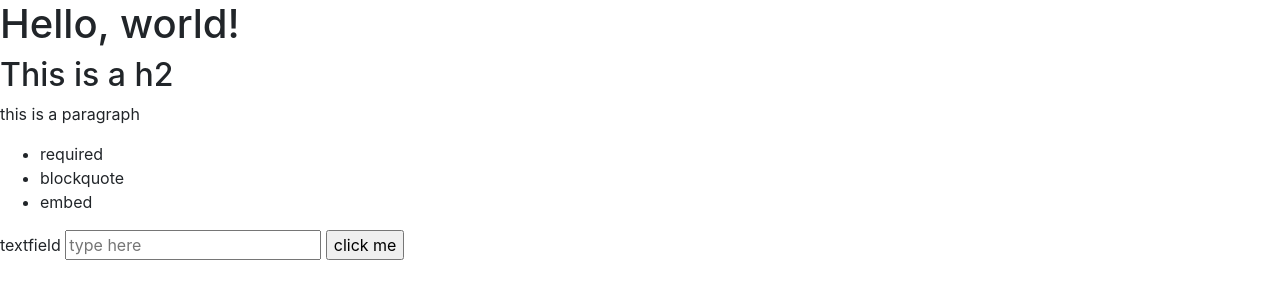
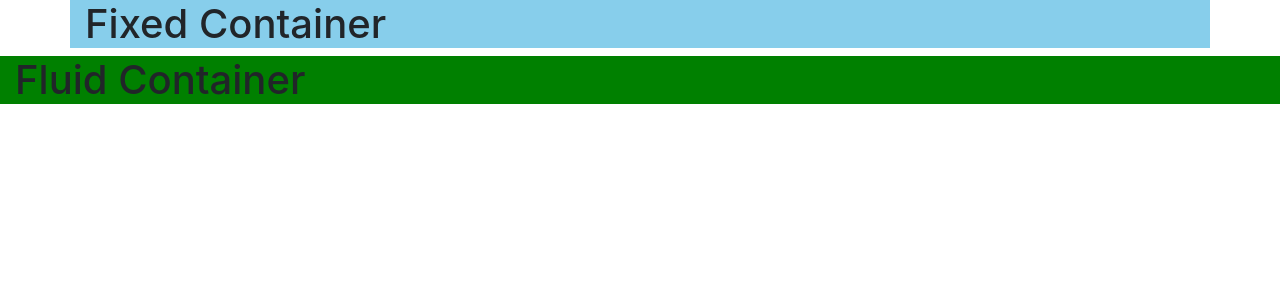
Before and after one commit to angiemwing/bootstrap-tutorial, a plain HTML site: page index.html in a window 1280 px wide. Drawn offline with nearby package versions, Linux system fonts and the light colour scheme.

Commit message:
containers

```diff
--- a/index.html
+++ b/index.html
@@ -10,20 +10,14 @@
     <link rel="stylesheet" href="https://maxcdn.bootstrapcdn.com/bootstrap/4.0.0-beta.2/css/bootstrap.min.css" integrity="sha384-PsH8R72JQ3SOdhVi3uxftmaW6Vc51MKb0q5P2rRUpPvrszuE4W1povHYgTpBfshb" crossorigin="anonymous">
   </head>
   <body>
-    <h1>Hello, world!</h1>
-    <h2>This is a h2</h2>
-    <p>this is a paragraph</p>
-    <ul>
-      <li>required</li>
-      <li>blockquote</li>
-      <li>embed</li>
-    </ul>
-    <form>
-      <label>textfield</label>
-      <input type="text" placeholder="type here" />
-      <input type="submit" value="click me" />
-    </form>
 
+    <div class="container" style="background: skyblue">
+      <h1>Fixed Container</h1>
+    </div>
+
+    <div class="container-fluid" style="background: green">
+      <h1>Fluid Container</h1>
+    </div>
 
     <!-- Optional JavaScript -->
     <!-- jQuery first, then Popper.js, then Bootstrap JS -->
```
